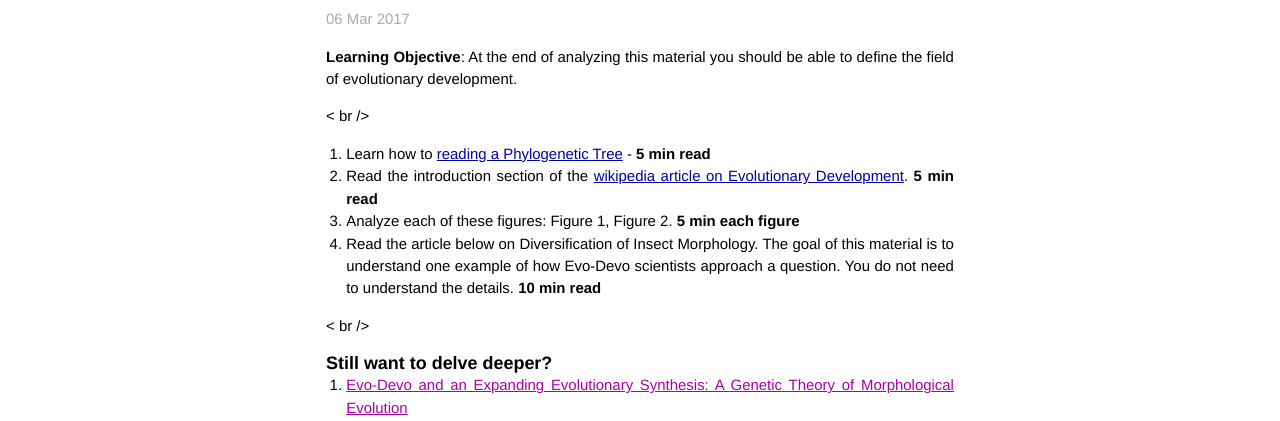
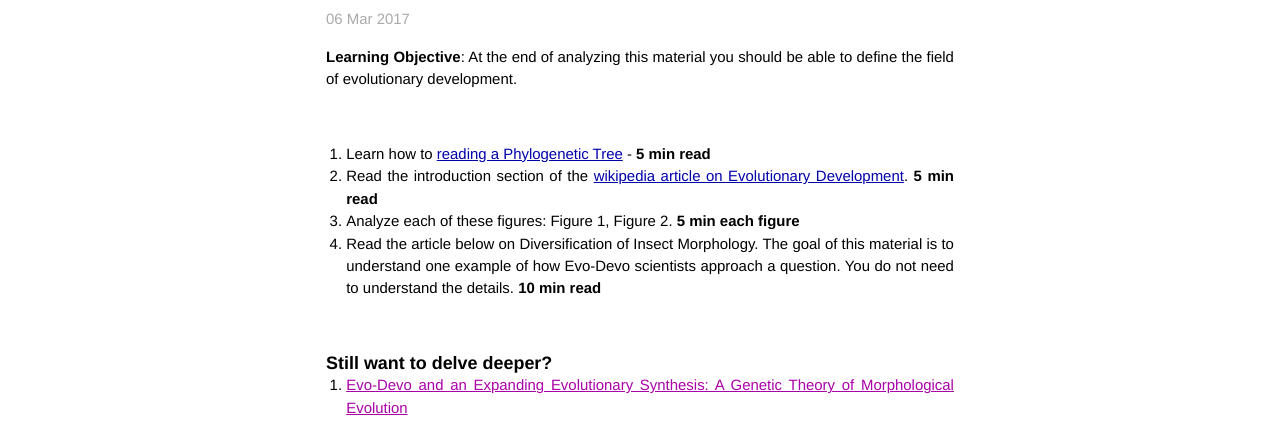
Before and after one commit to guillaumelobet/evoDevoClass, a Jekyll site: the page built from _posts/2017-03-06-Reading_Material.md, in a window 1280 px wide. Shown: the part 186-607 px from the top of the page. Built offline with Jekyll 4.4.1, drawn with Linux system fonts in a browser that asks for light colours; Markdown is read by kramdown in place of the engine named in the settings; comment, search, counter and statistics services are not loaded.

Commit message:
changed the page breaks

```diff
--- a/_posts/2017-03-06-Reading_Material.md
+++ b/_posts/2017-03-06-Reading_Material.md
@@ -6,18 +6,20 @@ categories:
 ---
 **Learning Objective**: At the end of analyzing this material you should be able to define the field of evolutionary development.
 
-< br />
+<br>
+
 1. Learn how to [reading a Phylogenetic Tree](http://evolution.berkeley.edu/evolibrary/article/evo_05) - **5 min read**
 2. Read the introduction section of the [wikipedia article on Evolutionary Development](https://en.wikipedia.org/wiki/Evolutionary_developmental_biology). **5 min read**
 3. Analyze each of these figures: Figure 1, Figure 2. **5 min each figure**
 4. Read the article below on Diversification of Insect Morphology. The goal of this material is to understand one example of how Evo-Devo scientists approach a question.  You do not need to understand the details. **10 min read**
 
-< br />
+<br>
 
 ### Still want to delve deeper?
 1. [Evo-Devo and an Expanding Evolutionary Synthesis: A Genetic Theory of Morphological Evolution]()
 
-<br />
+<br>
+
 ## Diversiﬁcation of insect wing morphology
 
 Although all modern Winged insects bear two pairs of Wings, many structural, functional, and morphological differences exist between forewings and hindwings both Within and between species (Fig. 5.12). For example, the wings of dragonﬂies (Odonata) appear rather similar, but
```
